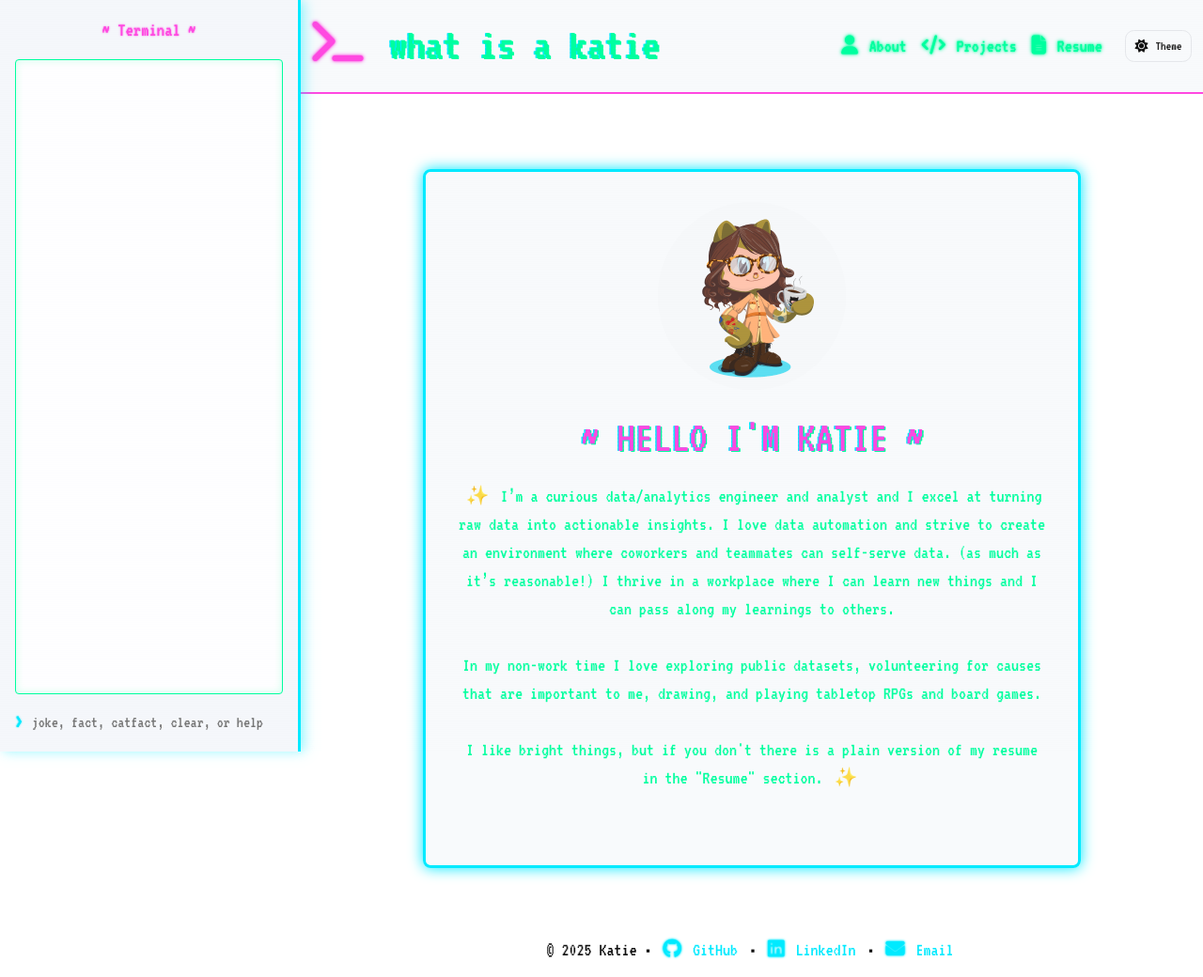
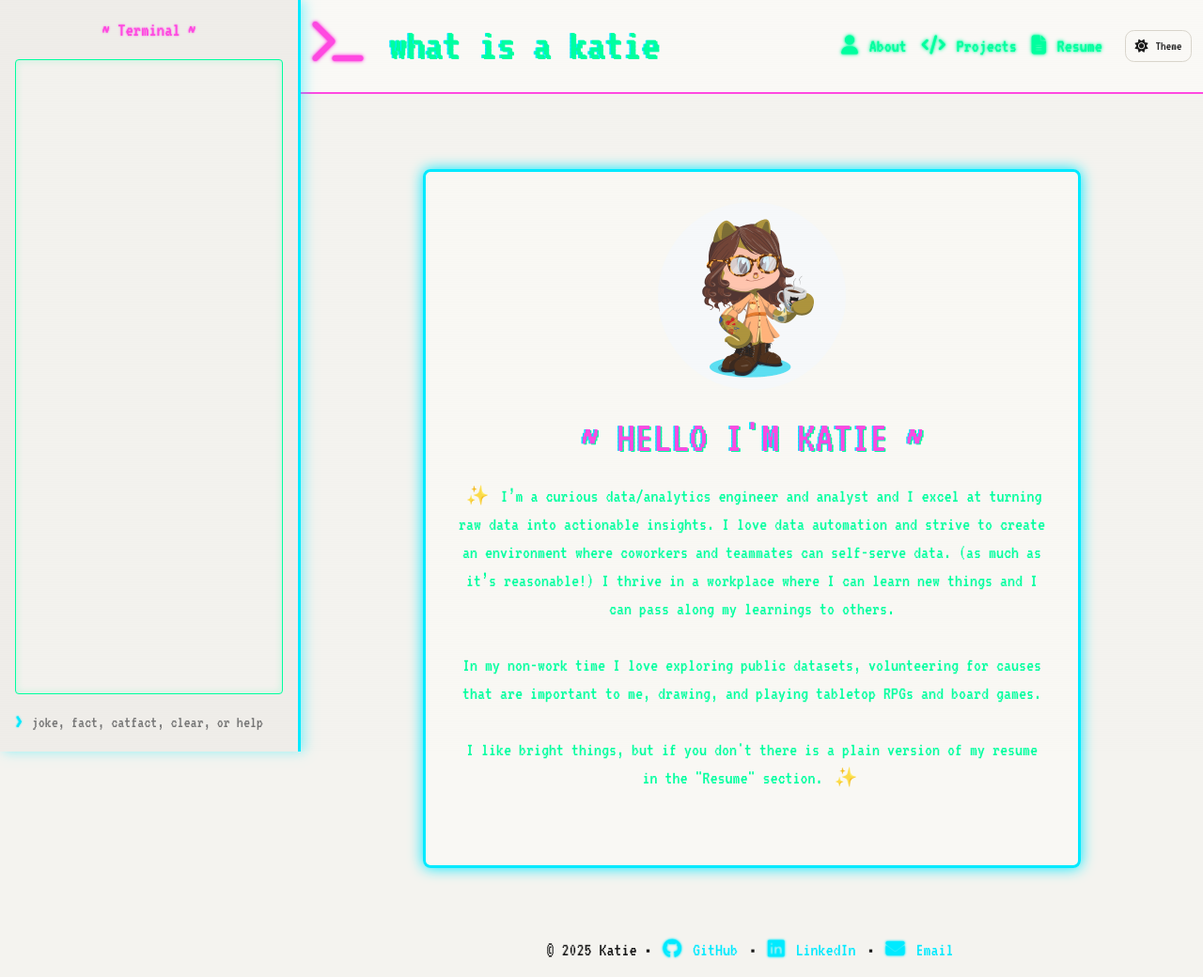
Before and after one commit to ohitsmekatie/whatisakatie, a Flask app: page / in a window 1280 px wide. Shown: the top 1040 px of the page at 94% size. Run offline with Flask 3, Linux system fonts and the light colour scheme.

Commit message:
not white background for light theme

```diff
--- a/app/static/css/styles.css
+++ b/app/static/css/styles.css
@@ -5,39 +5,25 @@
 :root {
   color-scheme: light dark;
 
-  /* Core brand neons (unchanged across themes) */
+  /* Core brand neons (unchanged) */
   --green: #00ff9f;
   --pink:  #ff49e1;
   --blue:  #00eaff;
   --accent: var(--pink);
 
-  /* Light surfaces & text */
-  --bg: #ffffff;
-  --text: #111111;
-  --surface: #f8fafc;              /* cards, bars */
-  --border: #e5e7eb;
+  /* Light (cream/gray) theme */
+  --bg: #f4f3ef;            /* main background */
+  --surface: #faf9f6;       /* navbar, cards */
+  --text: #1a1a1a;          /* readable but not pure black */
+  --border: #d9d5cc;        /* subtle warm gray */
 
-  /* Terminal & effects */
-  --terminal-bg: #f5f7fb;
-  --terminal-glow: rgba(0, 0, 0, 0.08);
-  --scanline: rgba(0, 0, 0, 0.06);
+  /* Terminals & overlays */
+  --terminal-bg: #efede9;
+  --terminal-glow: rgba(0, 0, 0, 0.05);
+  --scanline: rgba(0, 0, 0, 0.04);
 
-  /* Background image layer */
-  --grid-bg: #ffffff url("../img/sparkle-bg.png");
-}
-
-/* DARK THEME (hacker vibe) */
-:root[data-theme="dark"] {
-  --bg: #0d0d0d;
-  --text: #f8f8f2;
-  --surface: #0f0f10;
-  --border: #1f2937;
-
-  --terminal-bg: #000000;
-  --terminal-glow: rgba(0, 255, 128, 0.15);
-  --scanline: rgba(255,255,255,0.02);
-
-  --grid-bg: #0d0d0d url("../img/sparkle-bg.png");
+  /* Background sparkle image (unchanged) */
+  --grid-bg: #f4f3ef url("../img/sparkle-bg.png");
 }
 
 /* ─────[ Base Layout ]───── */
```
